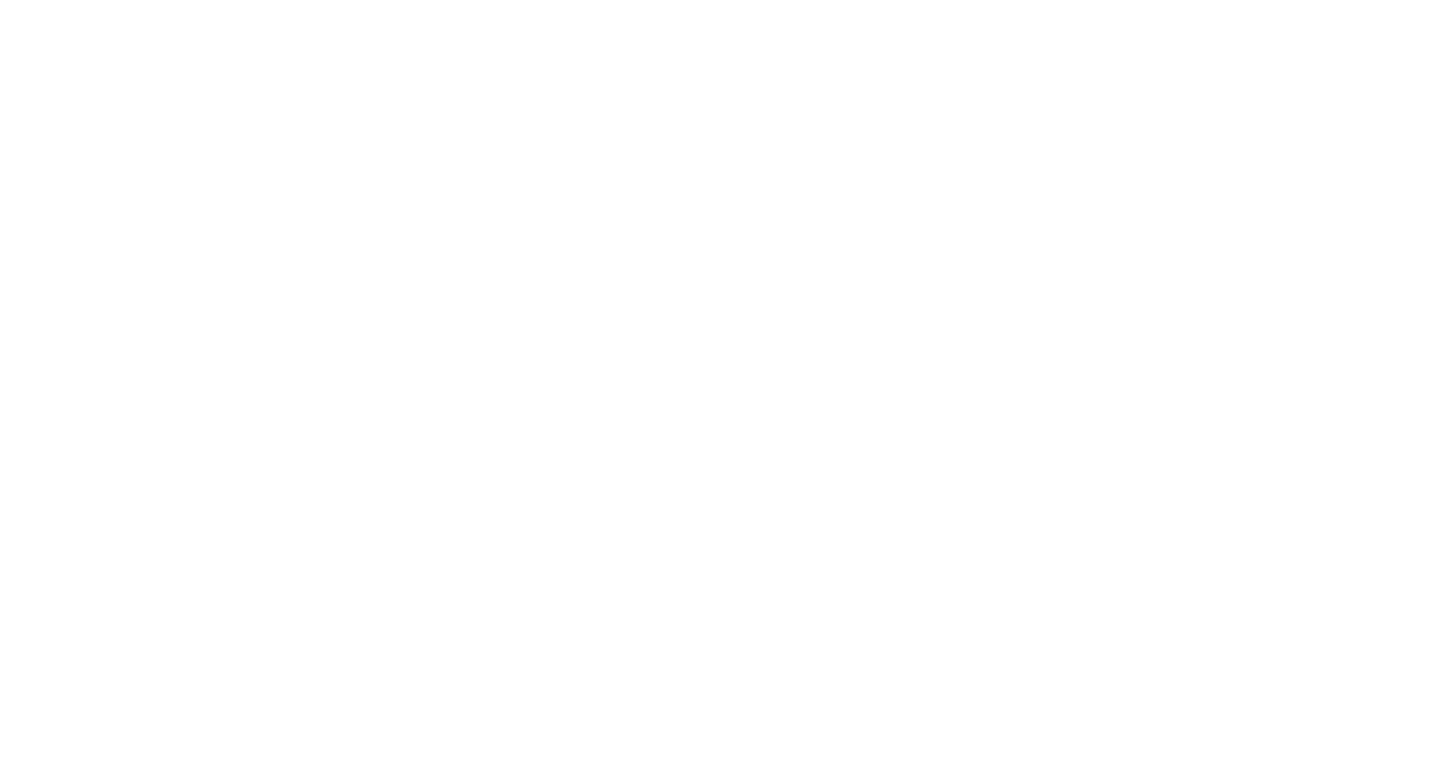
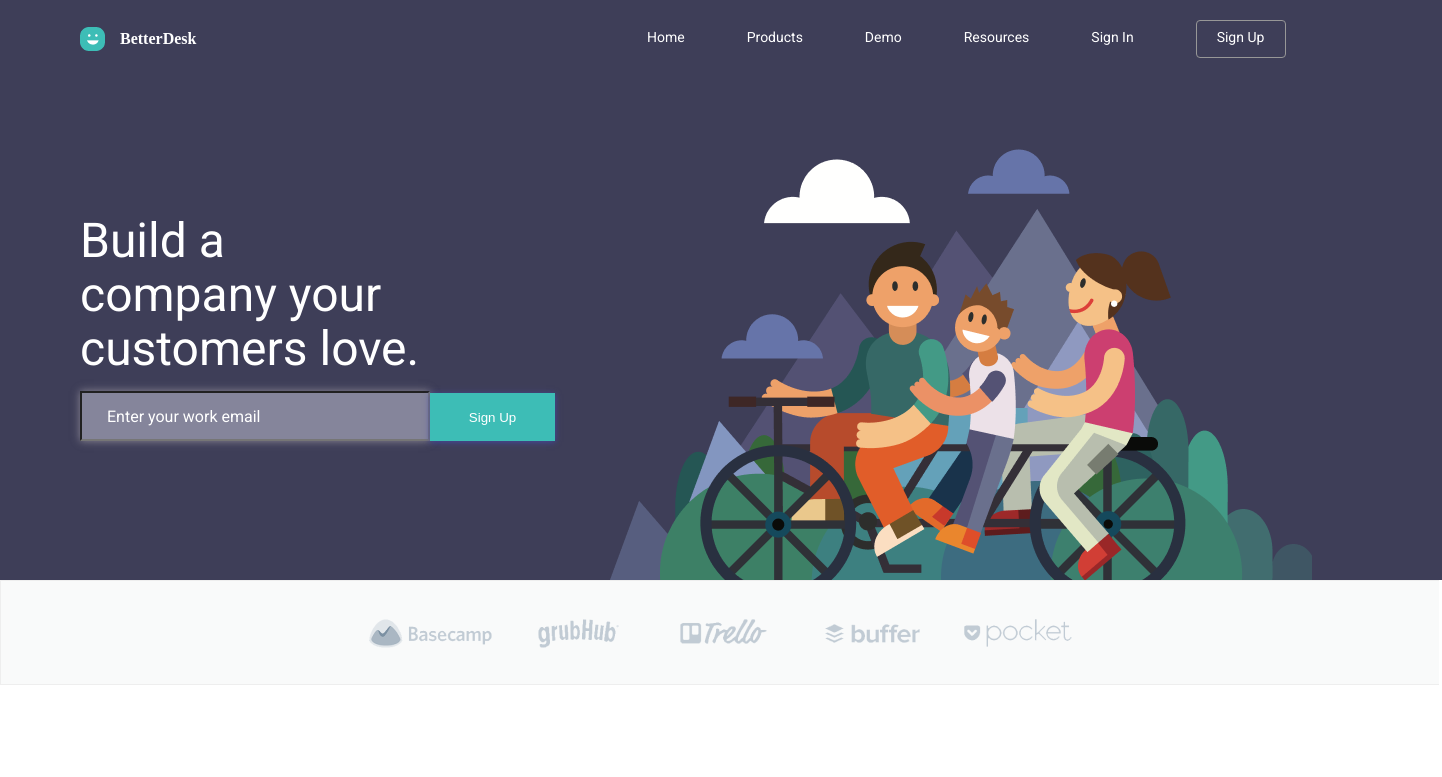
Before and after one commit to khoishpy123/Internship, a plain HTML site: page HTML,CSS,PRACTICE/PRACTICE_ONE/index.html in a window 1280 px wide. Shown: the top 777 px of the page, 1442 px wide, since content can reach past the window. Drawn offline with Linux system fonts and the light colour scheme.

Commit message:
#6 Code HTML/CSS Header

```diff
--- a/HTML,CSS,PRACTICE/PRACTICE_ONE/index.html
+++ b/HTML,CSS,PRACTICE/PRACTICE_ONE/index.html
@@ -12,7 +12,41 @@
 </head>
 <body>
     <div class="container">
-        <header></header>
+
+        <!-- #6 Code HTML Header -->
+        <header id="header">
+            <nav class="header-content">
+                <div class="header-iconbetterdesk">
+                    <img src="./src/images/iconbetterdesk.png" alt="" class="header-icon">
+                    <h4 class="header-betterdesk">BetterDesk</h4>
+                </div>
+                <div class="header-nav">
+                    <ul type="none">
+                        <li> <a href="#">Home</a> </li>
+                        <li> <a href="#">Products</a> </li>
+                        <li> <a href="#">Demo</a> </li>
+                        <li> <a href="#">Resources</a> </li>
+                        <li> <a href="#">Sign In</a> </li>
+                        <li> <a href="#" class="item-btn">Sign Up</a> </li>
+                    </ul>
+                </div>
+            </nav>
+            <div class="header-content-mail">
+                <h1 class="header-title">Build a company your customers love.</h1>
+                <div class="header-search">
+                    <form>
+                        <input type="email" name="email" id="mail" placeholder="Enter your work email">
+                        <button class="header-btn-su">Sign Up</button>
+                    </form>
+                </div>
+                <div class="header-right">
+                    <img src="./src/images/family.png" alt="image family">
+                </div>
+            </div>
+            <div class="header-logo">
+                <img src="./src/images/Logos.png" alt="logo">
+            </div>
+        </header>
 
         <!-- #2 Features -->
         <section class="features">
--- a/HTML,CSS,PRACTICE/PRACTICE_ONE/src/css/main.css
+++ b/HTML,CSS,PRACTICE/PRACTICE_ONE/src/css/main.css
@@ -1,4 +1,15 @@
+
 /* CSS #2 Features */
+body {
+    margin: 0;
+    background-repeat: no-repeat;
+    background-position: center;
+    padding: 0;
+    border: 0;
+    font-size: 100%;
+    font: inherit;
+    vertical-align: baseline;
+}
 .features{
     position: absolute;
     width: 764px;
@@ -186,3 +197,155 @@
     width: 138px;
     height: 29px;
 }
+
+/* CSS #6 Header */
+#header{
+    background-image:url(../images/backgroundheader.png);
+    width: 1442px;
+    height: 580px;
+}
+.header-content{
+    position: absolute;
+    width: 1300px;
+    height: 72px;
+    left: 0px;
+    top: 0px;
+    display: flex;
+    justify-content: space-between;
+    padding-top: 14px;
+}
+.header-iconbetterdesk{
+    align-items: center;
+}
+.header-betterdesk{
+    font-family: 'Arial Rounded MT Bold';
+    font-size: 16px;
+    line-height: 14px;
+    position: absolute;
+    width: 89px;
+    height: 14px;
+    left: 120px;
+    color: #fff;
+    top: 11px;
+}
+.header-icon{
+    position: absolute;
+    width: 25px;
+    height: 24px;
+    left: 80px;
+    top: 27px;
+}
+.header-nav{
+    width: 755px;
+    float: left;
+    top: 10px;
+}
+ul{
+    float: left;
+    display: flex;
+    justify-content: center;
+    align-items: center;
+}
+ul li{
+    list-style: none;
+    margin-left: 62px;
+    font-size: 14px;
+    padding-left: 0px;
+}
+ul li a{
+    text-decoration: none;
+    color: #FFF;
+    font-family: 'Roboto';
+    font-weight: 400;
+    line-height: 14px;
+    position: relative;
+}
+ul li a::after{
+    content: " ";
+    background: #3DBDB6;
+    width: 0px;
+    height: 3px;
+    margin-top: 50px;
+    position:absolute;
+    bottom: 0px;
+    left: 0;
+}
+ul li a:hover::after{
+    width: 130%;
+}
+
+ul li a.item-btn{
+    box-sizing: border-box;
+    padding-top: 9px;
+    padding-left: 20px;
+    position: absolute;
+    width: 90px;
+    height: 38px;
+    top: 20px;
+    border: 1px solid #979797;
+    border-radius: 4px;
+}
+.header-title{
+    position: absolute;
+    width: 343px;
+    height: 162px;
+    left: 80px;
+    top: 182px;
+    font-family: 'Roboto';
+    font-style: normal;
+    font-weight: 400;
+    font-size: 48px;
+    line-height: 54px;
+    color: #fff;
+}
+.header-search form{
+    width: 500px;
+    position: relative;
+    top: 391px;
+    left: 80px;
+}
+.header-search form input{
+    width: 70%;
+    height: 50px;
+    font-family: 'Roboto';
+    font-weight: 400;
+    font-size: 16px;
+    line-height: 20px;
+    font-style: normal;
+    color: #FFF;
+    background-color: #85859b;
+    padding-left: 25px;
+    box-sizing: border-box;
+    box-shadow: 0px 0px 8px rgba(218, 209, 209, 0.5);
+}
+::placeholder{
+    color: #fff;
+}
+.header-btn-su{
+    position: absolute;
+    width: 125px;
+    height: 48px;
+    background-color: #3DBDB6;
+    color: #FFF;
+    border: none;
+    box-shadow: 0px 1px 6px #4449A2;
+    margin-top: 2px;
+}
+.header-family{
+    width: 715px;
+    height: 511px;
+}
+
+.header-right{
+    position: absolute;
+    width: 715px;
+    height: 511px;
+    left: 600px;
+    top: 149px;
+}
+.header-logo{
+    position: absolute;
+    width: 1155px;
+    height: 110px;
+    top: 580px;
+}
```
Also changed, not shown: HTML,CSS,PRACTICE/PRACTICE_ONE/src/images/Logos.png (added), HTML,CSS,PRACTICE/PRACTICE_ONE/src/images/backgroundheader.png (added), HTML,CSS,PRACTICE/PRACTICE_ONE/src/images/buffer2.png (added), HTML,CSS,PRACTICE/PRACTICE_ONE/src/images/family.png (added), HTML,CSS,PRACTICE/PRACTICE_ONE/src/images/grubhub.png (added), HTML,CSS,PRACTICE/PRACTICE_ONE/src/images/iconbetterdesk.png (added), HTML,CSS,PRACTICE/PRACTICE_ONE/src/images/pocket.png (added), HTML,CSS,PRACTICE/PRACTICE_ONE/src/images/trello.png (added).
